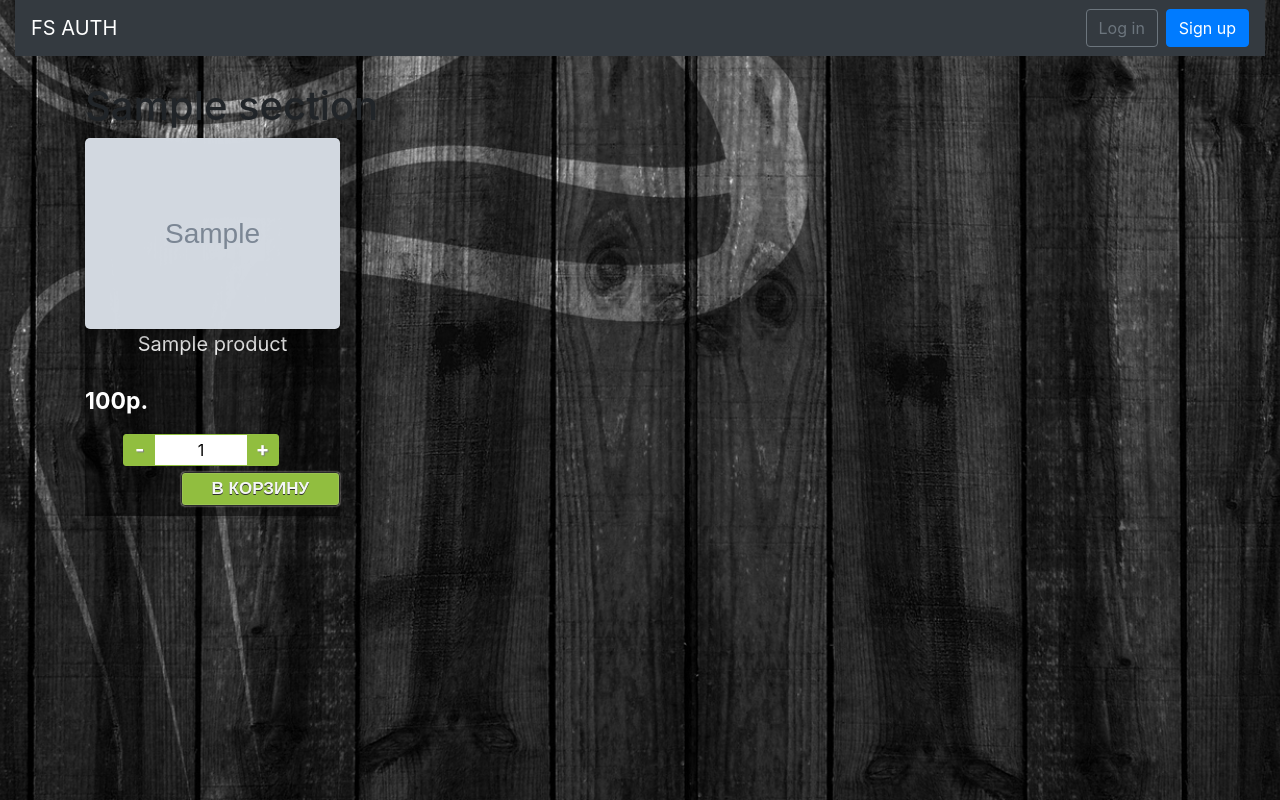
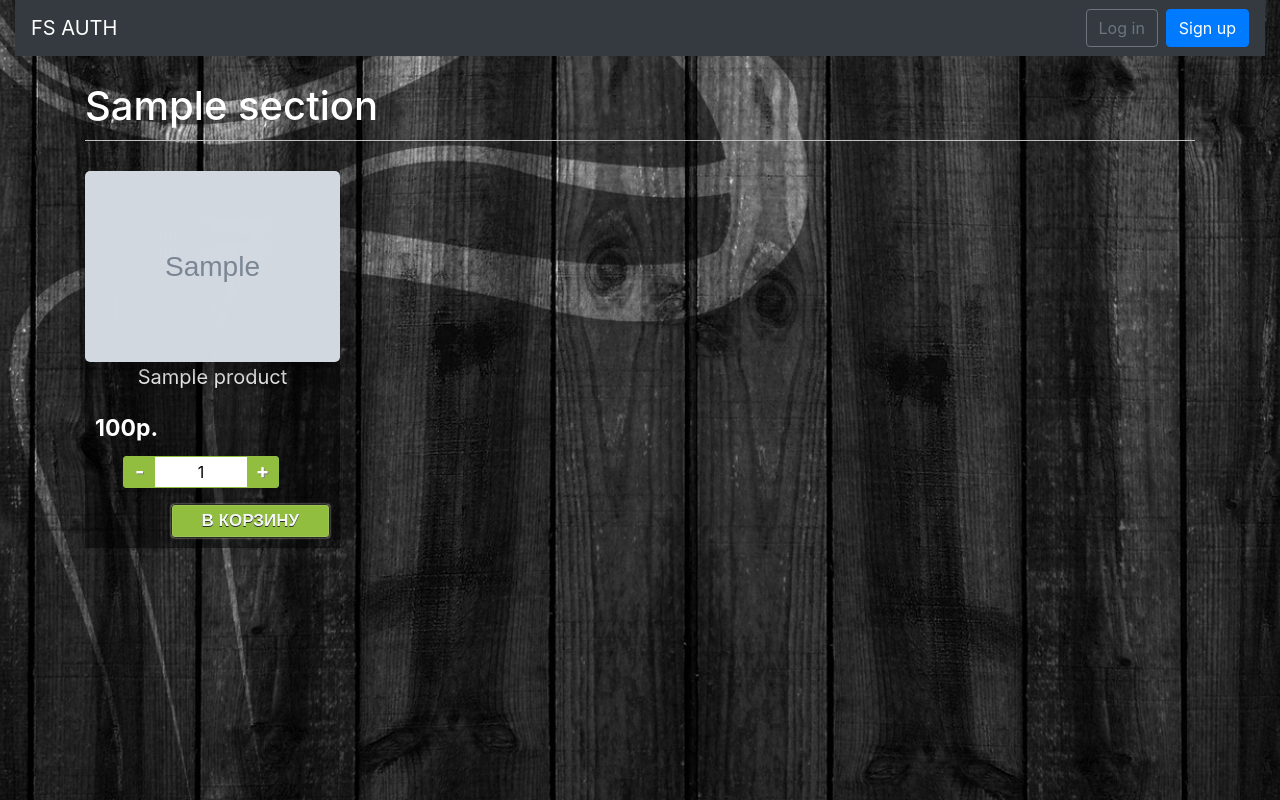
Before and after one commit to Ekaterina1993/sushi, a Django app: a page that uses src/catalog/templates/catalog/view_section.html in a window 1280 px wide. Run offline with Django 3.2, Linux system fonts and the light colour scheme; tables that the repository leaves empty hold one stand-in row (values such as "Sample post"); grey boxes marked "Sample" are stand-in pictures; some libraries are stand-ins or nearby versions.

Commit message:
Правки карточки товара

```diff
--- a/src/catalog/templates/catalog/elements/product_item.html
+++ b/src/catalog/templates/catalog/elements/product_item.html
@@ -1,41 +1,27 @@
 {% load thumbnail %}
-
-
 
 <div class="col-lg-3 col-md-3 col-sm-6 col-xs-6">
     <div class="product dark">
-
         <a href='#'>
             <div class="opacity-text">
             {% thumbnail p.image '200x200' crop="top" as im %}
                 <img src="{{ im.url }}" class="image-size">
             {% endthumbnail %}
                 <div class="caption">
-        <span class="title">Заголовок картинки</span>
+                    <span class="title">{{p.title}}</span>
                     <span class="info">Краткое описание или анонс записи</span>
                 </div>
             </div>
-<!--    </div>-->
         </a>
         <p class="name">{{p.title}}</p>
         <p class="price left">100p.</p>
-    <!--
-        <span class="counter"><input type="text" name="counter" value="1">
-        <i class="ui-spinner-button ui-spinner-up plus"><span></span></i>
-        <i class="ui-spinner-button ui-spinner-down minus"><span></span>
-        </i>
 
-        </span>
--->
         <div class="amount">
             <span class="down">-</span>
-        <input type="text" value="1" />
+            <input type="number" value="1" min="1" max="9999" step="1" />
             <span class="up">+</span>
         </div>
 
-    <div class="">
-        <a href="#" class="button">В КОРЗИНУ</a>
-    </div>
-
+        <a href="#" class="button add-to-cart">В КОРЗИНУ</a>
     </div>
 </div>
--- a/src/catalog/templates/catalog/view_section.html
+++ b/src/catalog/templates/catalog/view_section.html
@@ -5,7 +5,7 @@
 <div class="row white">
     <div class="col-md-12">
 
-        <h1>{{section.title}}</h1>
+        <h1 class='page-title'>{{section.title}}</h1>
 <div class="row">
         <!-- товары/продукты -->
         {% for p in products %}
--- a/src/static_override/css/main.css
+++ b/src/static_override/css/main.css
@@ -5,6 +5,7 @@ body {
     background-size: cover;
     min-height: 700px;
     background-attachment: fixed;
+    color: white;
 
 }
 
@@ -84,11 +85,11 @@ p.price {
     /*    line-height: 15px;*/
     /*    text-align: left;*/
     left: 1%;
+    margin: 10px;
 }
 
 p.left {
     float: left;
-    padding-top: 6%;
 }
 
 
@@ -281,3 +282,21 @@ a:hover {
     -webkit-transition-delay: 0.1s;
     transition-delay: 0.1s;
 }
+
+
+a.add-to-cart {
+    margin: 10px;
+}
+
+h1.page-title {
+    color: white;
+    border-bottom: 1px solid silver;
+    margin-bottom: 30px;
+    padding-bottom: 10px;
+}
+
+input[type=number]::-webkit-inner-spin-button,
+input[type=number]::-webkit-outer-spin-button {
+  -webkit-appearance: none;
+  margin: 0;
+}
```
Also changed, not shown: src/templates/index.html (+6 -1 lines). Lines whose indentation alone changed are shown as unchanged.
